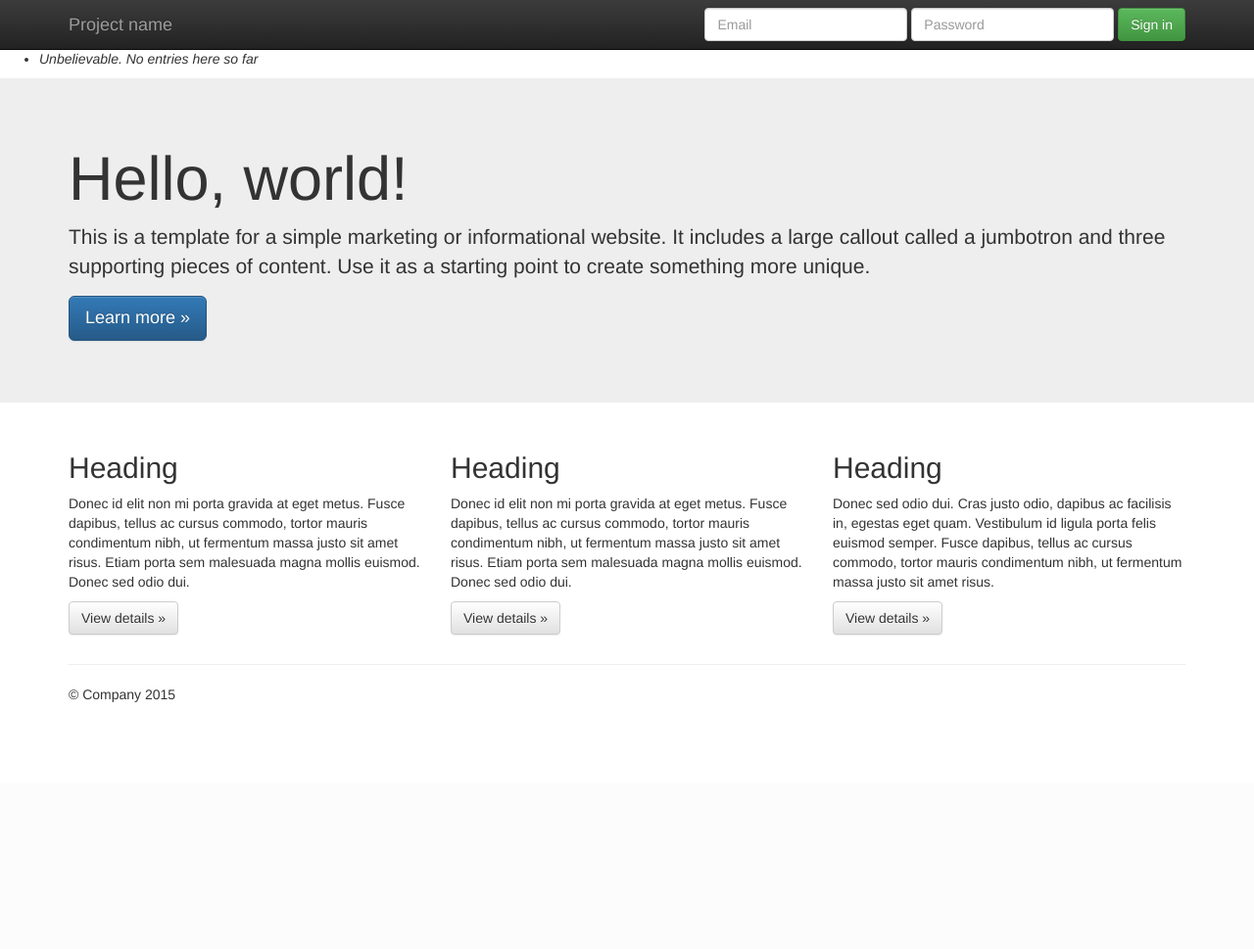
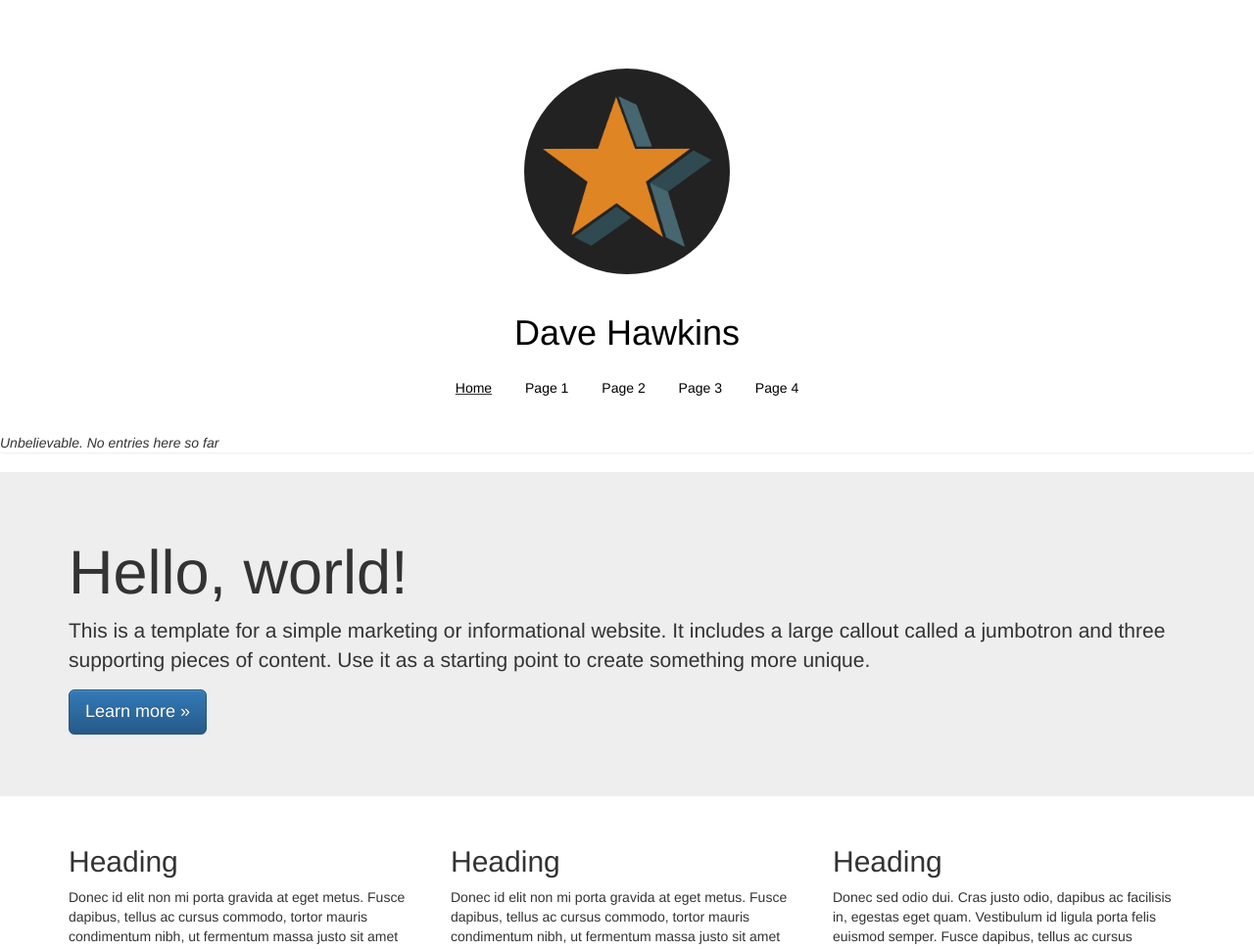
Before and after one commit to iamdavehawkins/iamdavehawkins, a Flask app: page / in a window 1280 px wide. Shown: the top 969 px of the page at 98% size. Before the commit the page ends 717 px from the top, so only its background shows below. Run offline with Flask 2, Linux system fonts and the light colour scheme; data that the repository does not hold is empty; some libraries are stand-ins or nearby versions.

Commit message:
added header and navbar

```diff
--- a/app/static/css/main.css
+++ b/app/static/css/main.css
@@ -3,3 +3,37 @@
 /* ==========================================================================
    Author's custom styles
    ========================================================================== */
+
+/* title font */
+h1 a{
+    color: black;
+}
+
+/* hover over title */
+h1 a:hover {
+    color: black;
+}
+
+/* space around headshot */
+div.row #headshot{
+    padding: 20px;
+}
+
+/* navbar centering (NOTE: nest for .LESS) */
+.navbar-nav {
+    width: 100%;
+    text-align: center;
+}
+
+.navbar-nav li {
+    float: none;
+    display: inline-block;
+}
+
+.navbar-nav li a {
+    color: black;
+}
+
+.navbar-nav li.active {
+    text-decoration: underline;
+}
--- a/app/templates/base.html
+++ b/app/templates/base.html
@@ -6,7 +6,7 @@
     <head>
         <meta charset="utf-8">
         <meta http-equiv="X-UA-Compatible" content="IE=edge,chrome=1">
-        <title></title>
+        <title>{% block title %}{% endblock title %}</title>
         <meta name="description" content="">
         <meta name="viewport" content="width=device-width, initial-scale=1">
         <link rel="apple-touch-icon" href="apple-touch-icon.png">
@@ -23,38 +23,34 @@
 
         <script src="js/vendor/modernizr-2.8.3-respond-1.4.2.min.js"></script>
     </head>
+
     <body>
         <!--[if lt IE 8]>
             <p class="browserupgrade">You are using an <strong>outdated</strong> browser. Please <a href="http://browsehappy.com/">upgrade your browser</a> to improve your experience.</p>
         <![endif]-->
-    <nav class="navbar navbar-inverse navbar-fixed-top" role="navigation">
-      <div class="container">
-        <div class="navbar-header">
-          <button type="button" class="navbar-toggle collapsed" data-toggle="collapse" data-target="#navbar" aria-expanded="false" aria-controls="navbar">
-            <span class="sr-only">Toggle navigation</span>
-            <span class="icon-bar"></span>
-            <span class="icon-bar"></span>
-            <span class="icon-bar"></span>
-          </button>
-          <a class="navbar-brand" href="#">Project name</a>
+    <div class="row text-center">
+        <a href="#">
+            <img class="img-circle" id="headshot" src="{{ url_for('static', filename='img/tile.png') }}" href="#" alt="Dave Hawkins" height="250" width="250">
+        </a>
+    </div>
+
+    <h1 class="text-center"><a href="#">Dave Hawkins</a></h1>
+
+    <nav class="navbar" role="navigation">
+        <div class="navbar-inner">
+            <ul class="nav navbar-nav">
+                <li class="active"><a href="#">Home</a></li>
+                <li><a href="#">Page 1</a></li>
+                <li><a href="#">Page 2</a></li>
+                <li><a href="#">Page 3</a></li>
+                <li><a href="#">Page 4</a></li>
+            </ul>
         </div>
-        <div id="navbar" class="navbar-collapse collapse">
-          <form class="navbar-form navbar-right" role="form">
-            <div class="form-group">
-              <input type="text" placeholder="Email" class="form-control">
-            </div>
-            <div class="form-group">
-              <input type="password" placeholder="Password" class="form-control">
-            </div>
-            <button type="submit" class="btn btn-success">Sign in</button>
-          </form>
-        </div><!--/.navbar-collapse -->
-      </div>
     </nav>
 
-    <ul class=entries>
+    <ul class="list-group">
     {% for bike in bikes %}
-      <li><h2>{{ bike.name }} weighs {{bike.weight}}</h2></li>
+      <li class="list-group-item"><span class="badge">{{bike.weight}}</span>{{ bike.name }}</li>
     {% else %}
       <li><em>Unbelievable.  No entries here so far</em></li>
     {% endfor %}
```
